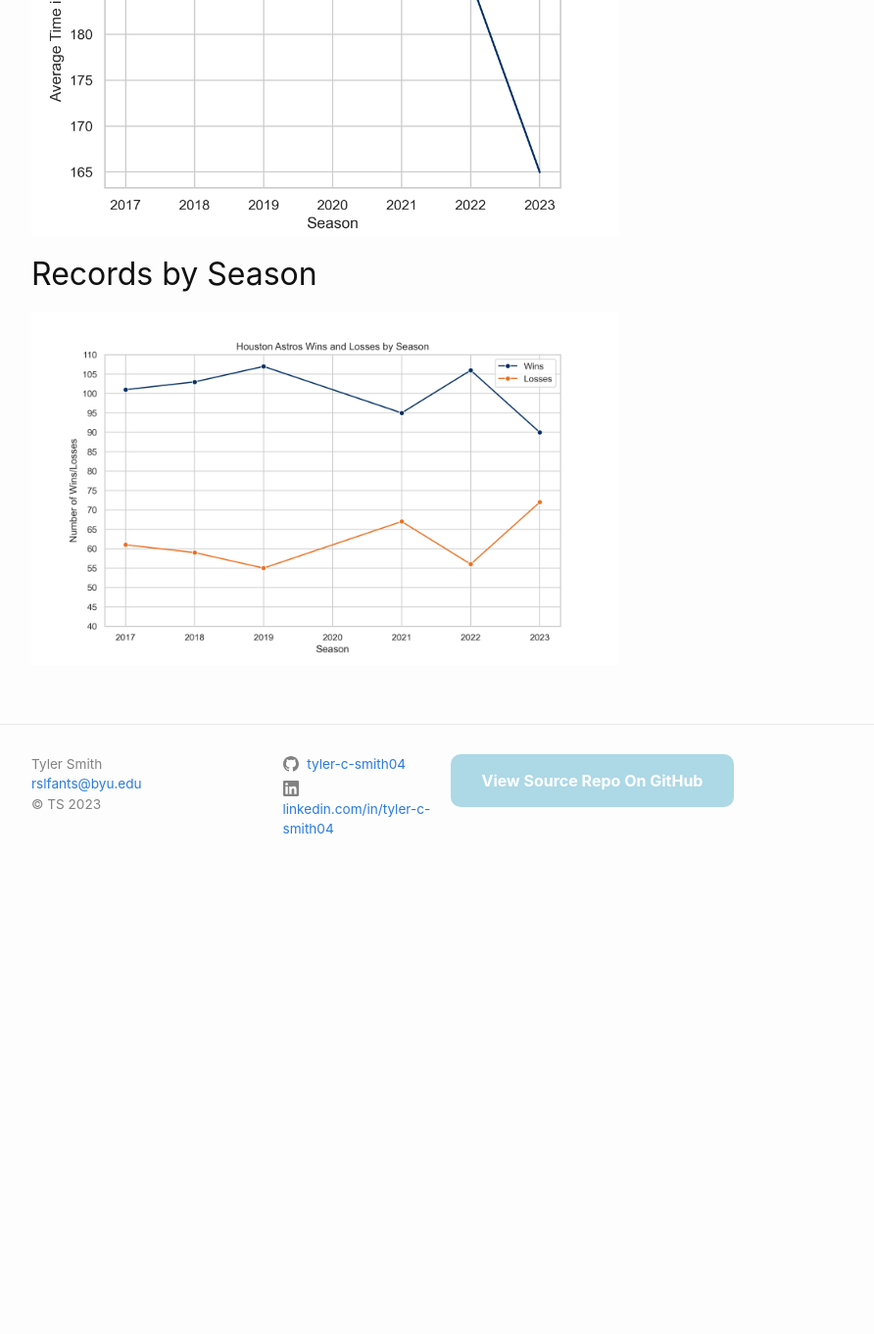
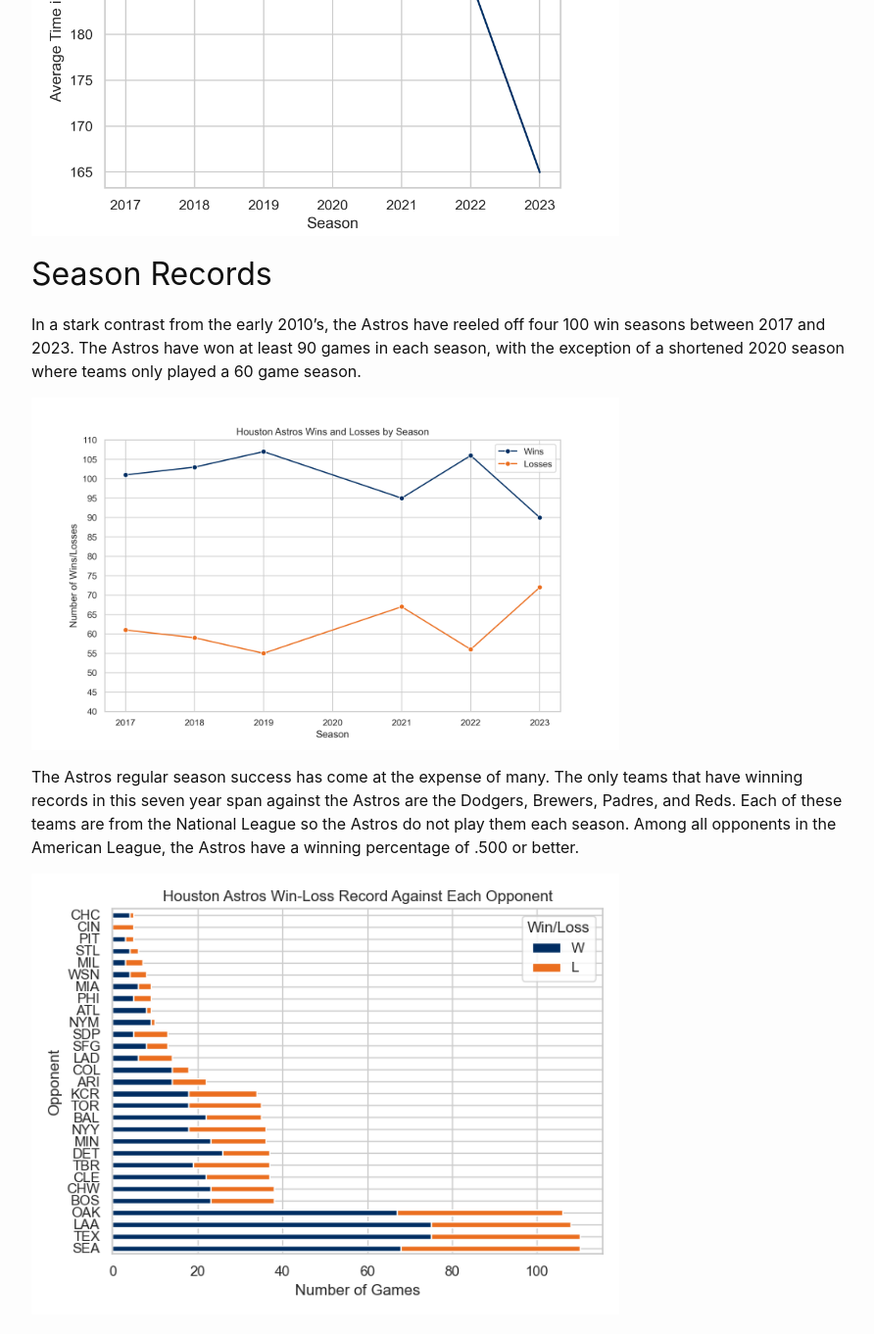
Before and after one commit to tyler-c-smith04/blog, a Jekyll site: the page built from _posts/2023-12-05-golden-era.md, in a window 1280 px wide and 1400 px high, scrolled down 1130 px. Shown: the top 1362 px of the window at 98% size, without its empty margins (188-1080 px from the left). Built offline with Jekyll 4.4.1, drawn with Linux system fonts in a browser that asks for light colours; comment, search, counter and statistics services are not loaded; before the commit the page ends 2047 px from its top, so only the background shows below that; some of the changed text lies outside the part shown.

Commit message:
Update 2023-12-05-golden-era.md

```diff
--- a/_posts/2023-12-05-golden-era.md
+++ b/_posts/2023-12-05-golden-era.md
@@ -24,6 +24,12 @@ in 2023.
 
 <img src="{{site.url}}/{{site.baseurl}}/assets/images/average_game_time_by_season.png" alt="" style="width:600px;"/>
 
-<h2>Records by Season</h2>
+<h2>Season Records</h2>
+
+In a stark contrast from the early 2010's, the Astros have reeled off four 100 win seasons between 2017 and 2023. The Astros have won at least 90 games in each season, with the exception of a shortened 2020 season where teams only played a 60 game season.
 
 <img src="{{site.url}}/{{site.baseurl}}/assets/images/season_overall_records.png" alt="" style="width:600px;"/>
+
+The Astros regular season success has come at the expense of many. The only teams that have winning records in this seven year span against the Astros are the Dodgers, Brewers, Padres, and Reds. Each of these teams are from the National League so the Astros do not play them each season. Among all opponents in the American League, the Astros have a winning percentage of .500 or better.
+
+<img src="{{site.url}}/{{site.baseurl}}/assets/images/houston_astros_win_loss_record.png" alt="" style="width:600px;"/>
```
